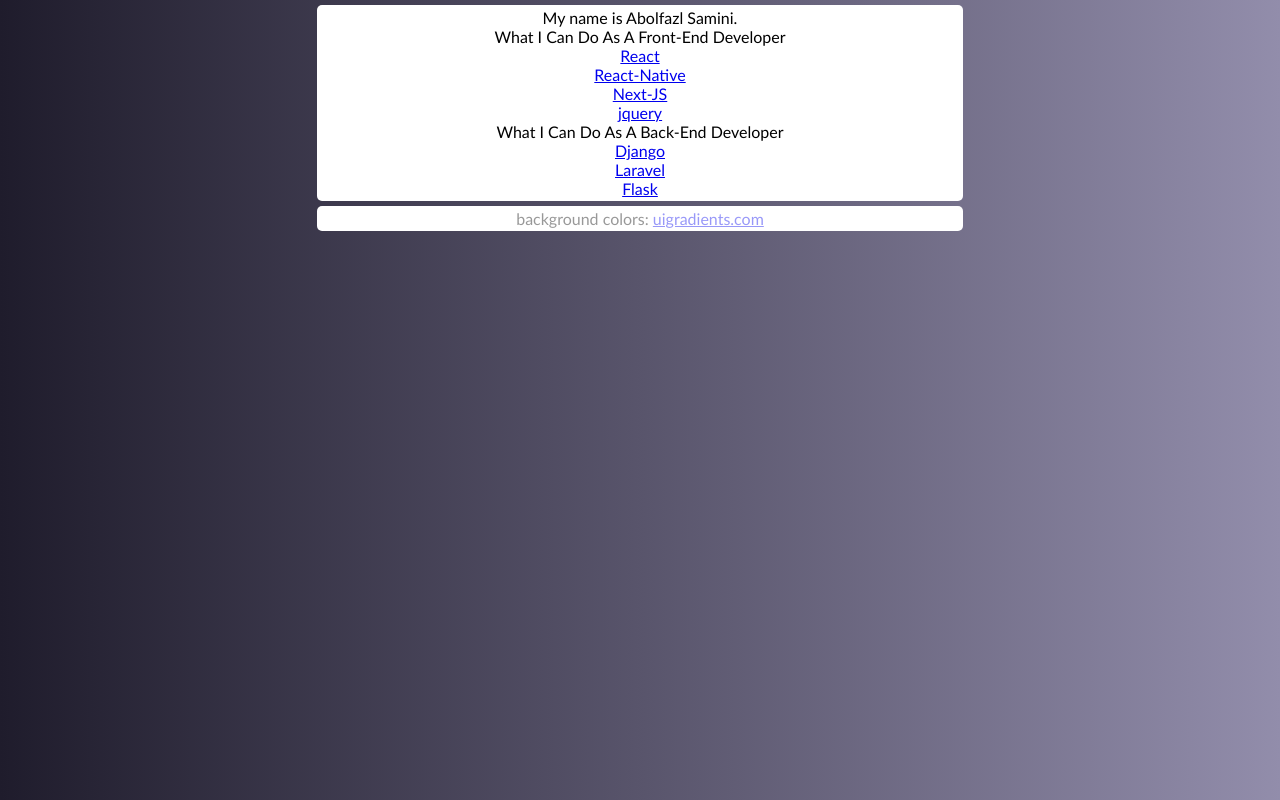
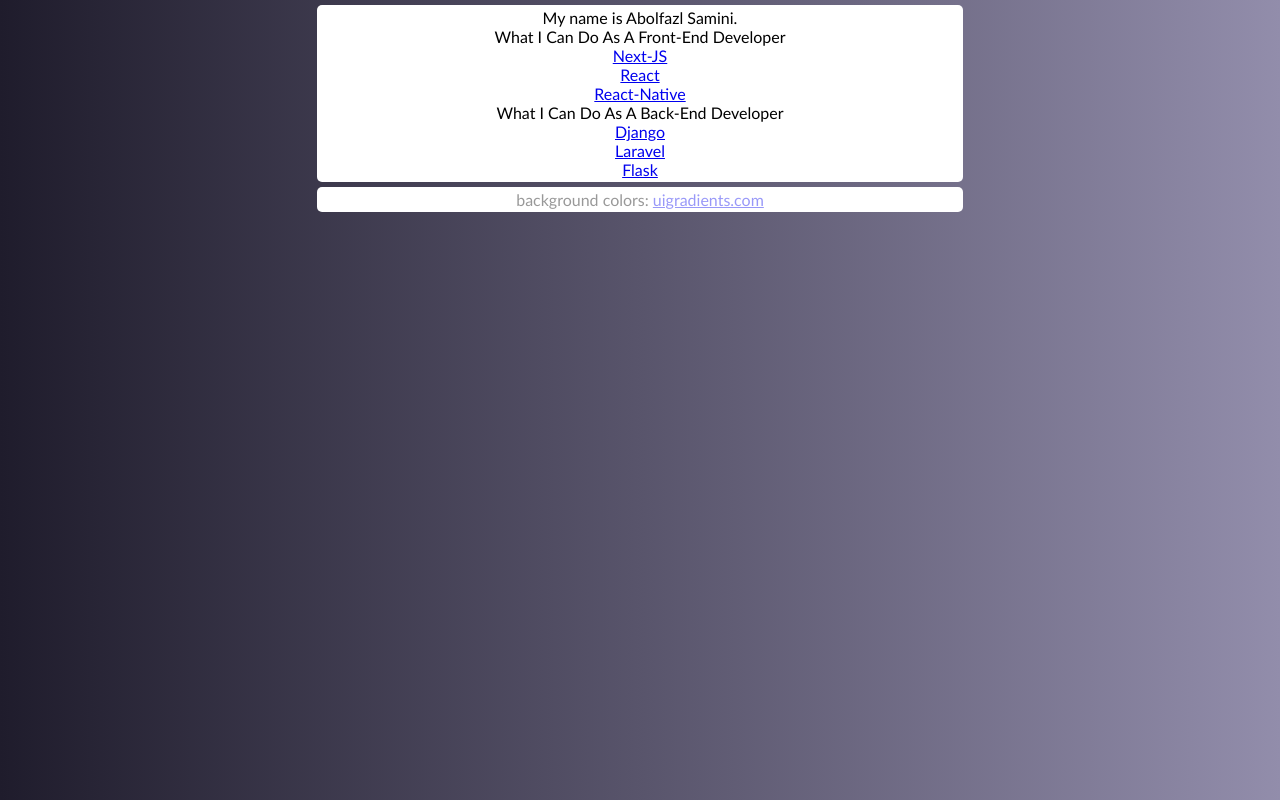
Before and after one commit to abolfazlsamini/Profile, a plain HTML site: page index.html in a window 1280 px wide. Drawn offline with nearby package versions, Linux system fonts and the light colour scheme.

Commit message:
Update index.html

```diff
--- a/index.html
+++ b/index.html
@@ -79,12 +79,11 @@
       <div id="list">
         What I Can Do As A Front-End Developer
         <ul id="front">
-          <li><a href="https://react.dev/" target="_blank">React</a></li>
+          <li><a href="https://carousel-nextjs.abolfazls.ir/" target="_blank">Next-JS</a></li>
+          <li><a href="https://carousel-nextjs.abolfazls.ir/" target="_blank">React</a></li>
           <li>
             <a href="https://reactnative.dev/" target="_blank">React-Native</a>
           </li>
-          <li><a href="https://nextjs.org/" target="_blank">Next-JS</a></li>
-          <li><a href="https://nextjs.org/" target="_blank">jquery</a></li>
         </ul>
 
         What I Can Do As A Back-End Developer
```
